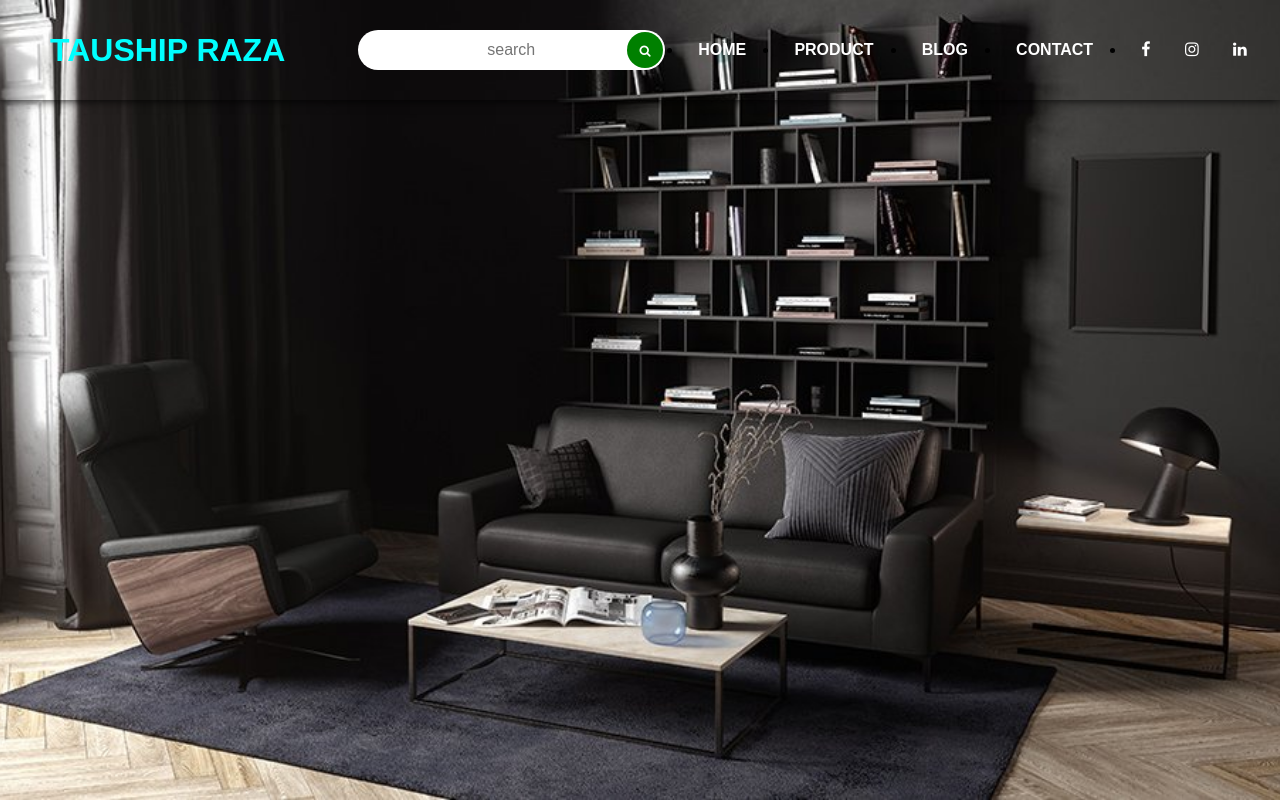
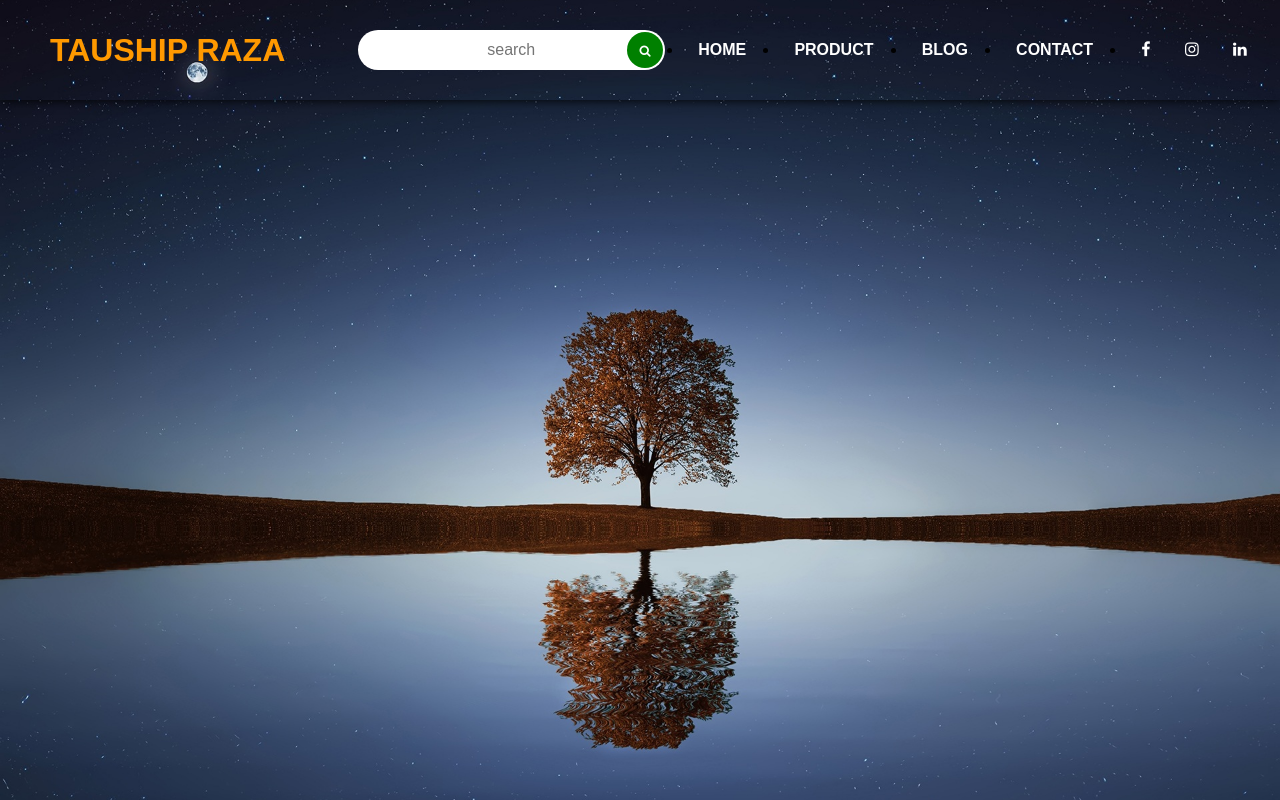
Before and after one commit to taushirpaza/Website, a plain HTML site: page index.html in a window 1280 px wide. Drawn offline with Linux system fonts and the light colour scheme.

Commit message:
Update webstyle.css

```diff
--- a/webstyle.css
+++ b/webstyle.css
@@ -6,7 +6,7 @@
 
 }
 body{
-    background: url(dark1.jpg);
+    background: url(bg.jpg);
     background-size: cover;
     height: 100vh;
     background-position: center;
@@ -33,7 +33,7 @@ i{
 }
 header .logo{
     flex: 1;
-    color: aqua;
+    color: rgb(255, 153, 0);
     margin-left: 50px;
     text-transform: uppercase;
 }
```
